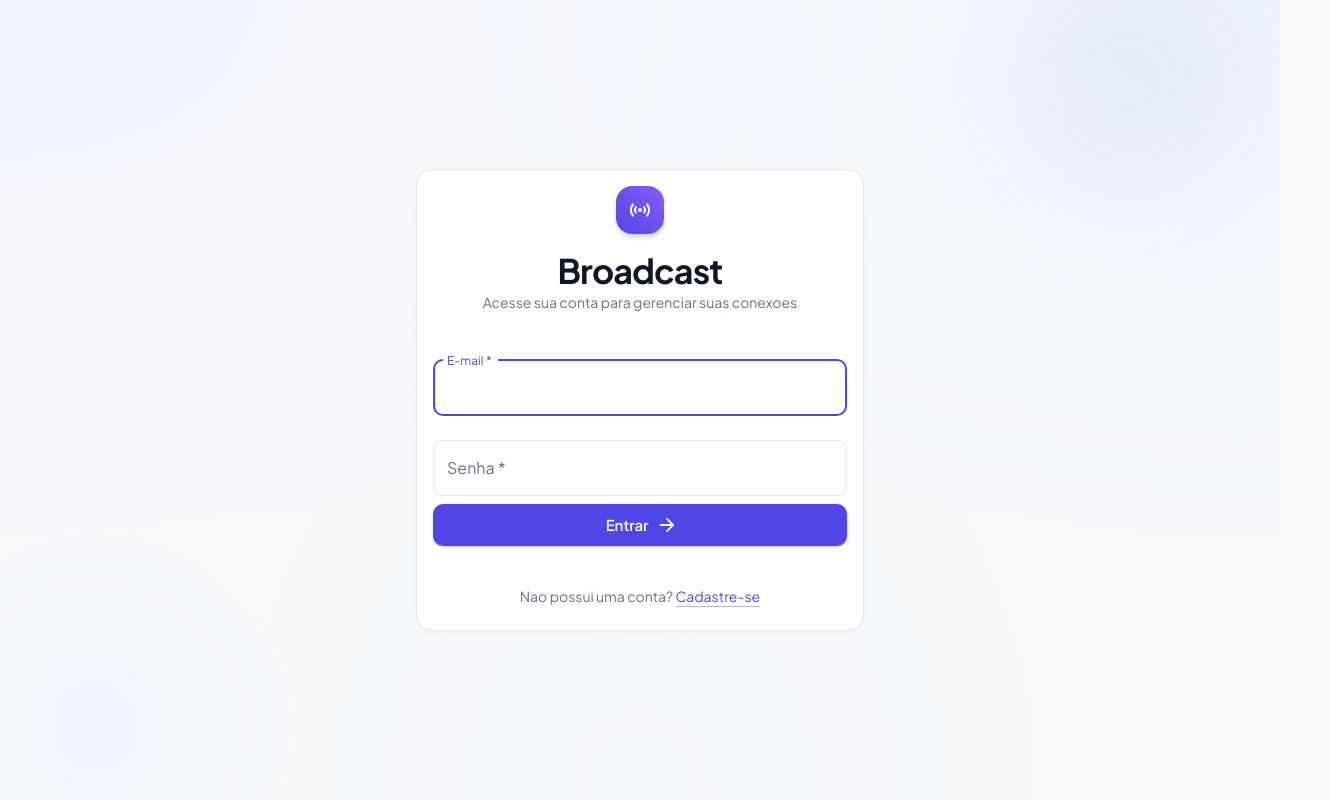
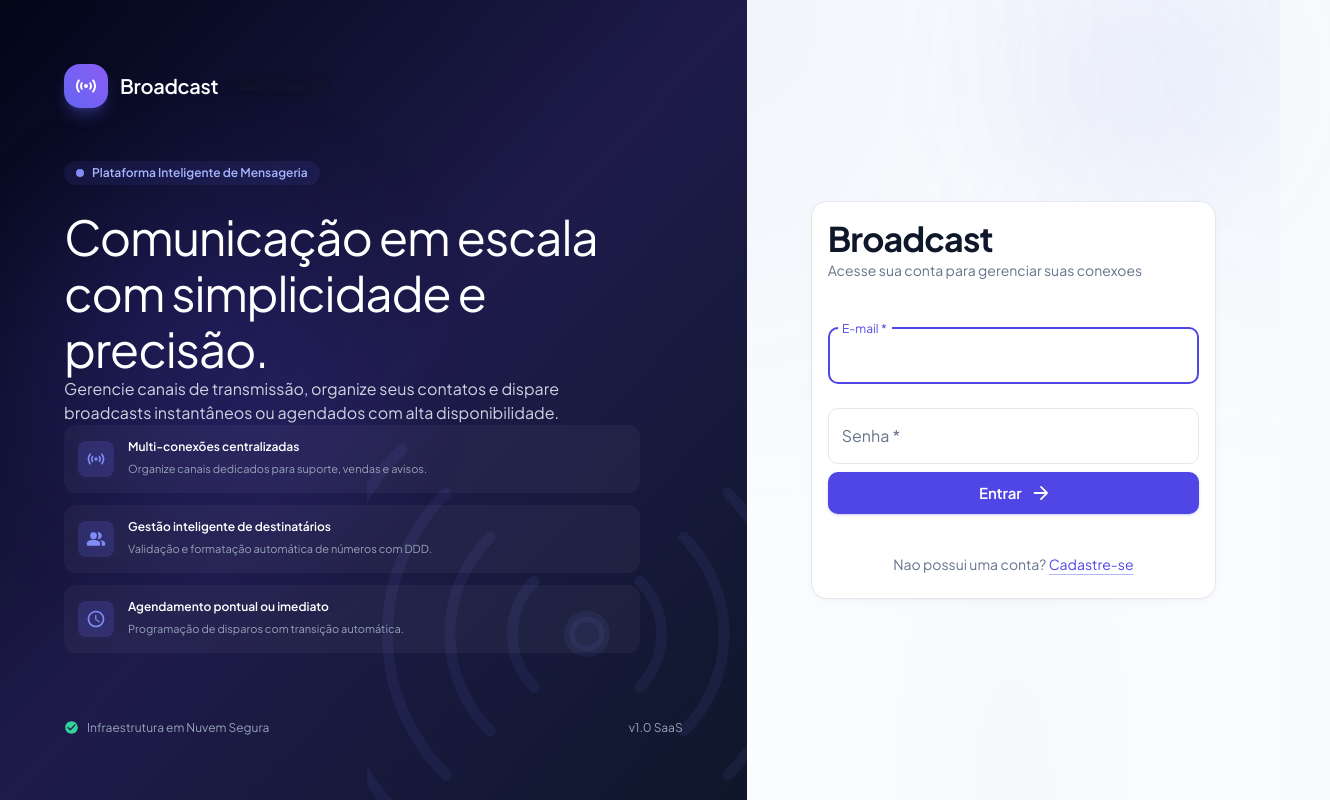
Before and after one commit to pierrecbrito/broadcast, a React (Vite) app in the folder web/: page /login in a window 1280 px wide. Shown: the whole page, 1330 px wide, since content can reach past the window. Built offline with nearby package versions, Linux system fonts and the light colour scheme; no server answers.

Commit message:
feat: implementa layout split-screen com painel hero na tela de login

```diff
--- a/web/src/pages/login.tsx
+++ b/web/src/pages/login.tsx
@@ -9,8 +9,12 @@ import Link from "@mui/material/Link";
 import TextField from "@mui/material/TextField";
 import Typography from "@mui/material/Typography";
 import Alert from "@mui/material/Alert";
+import Chip from "@mui/material/Chip";
 import SensorsRoundedIcon from "@mui/icons-material/SensorsRounded";
 import ArrowForwardRoundedIcon from "@mui/icons-material/ArrowForwardRounded";
+import CheckCircleRoundedIcon from "@mui/icons-material/CheckCircleRounded";
+import ScheduleRoundedIcon from "@mui/icons-material/ScheduleRounded";
+import PeopleAltRoundedIcon from "@mui/icons-material/PeopleAltRounded";
 import { useAuth } from "../hooks/use-auth";
 
 export function LoginPage() {
@@ -60,21 +64,146 @@ export function LoginPage() {
   };
 
   return (
-    <Box className="min-h-screen flex items-center justify-center p-4 sm:p-6 bg-slate-50 ambient-bg relative overflow-hidden">
-      {/* Ambient background glows */}
-      <div className="ambient-glow" />
-      <div className="ambient-glow-left" />
+    <Box className="min-h-screen grid grid-cols-1 lg:grid-cols-12 bg-white">
+      {/* PAINEL HERO (LADO ESQUERDO) */}
+      <Box className="hidden lg:flex lg:col-span-6 xl:col-span-7 flex-col justify-between p-10 xl:p-16 bg-gradient-to-br from-slate-950 via-indigo-950 to-slate-900 text-white relative overflow-hidden border-r border-slate-800/80">
+        {/* Marca d'agua decorativa de ondas de transmissao no fundo do hero */}
+        <Box
+          aria-hidden="true"
+          sx={{
+            position: "absolute",
+            right: -60,
+            bottom: -60,
+            pointerEvents: "none",
+            userSelect: "none",
+            zIndex: 0,
+            color: "rgba(129, 140, 248, 0.07)",
+          }}
+        >
+          <svg
+            width="440"
+            height="440"
+            viewBox="0 0 100 100"
+            fill="none"
+            stroke="currentColor"
+            strokeWidth="2.5"
+            strokeLinecap="round"
+          >
+            <circle cx="50" cy="50" r="4" fill="currentColor" />
+            <path d="M 38 38 A 17 17 0 0 0 38 62" />
+            <path d="M 62 38 A 17 17 0 0 1 62 62" />
+            <path d="M 28 28 A 31 31 0 0 0 28 72" />
+            <path d="M 72 28 A 31 31 0 0 1 72 72" />
+            <path d="M 18 18 A 45 45 0 0 0 18 82" />
+            <path d="M 82 18 A 45 45 0 0 1 82 82" />
+            <path d="M 8 8 A 59 59 0 0 0 8 92" />
+            <path d="M 92 8 A 59 59 0 0 1 92 92" />
+          </svg>
+        </Box>
 
-      <Card className="w-full max-w-md shadow-premium border border-slate-200/90 rounded-3xl bg-white/95 backdrop-blur-md relative z-10 overflow-hidden">
-        <CardContent className="p-8 sm:p-10">
-          <Box className="text-center mb-8">
-            <div className="w-12 h-12 rounded-2xl bg-gradient-to-tr from-indigo-600 to-violet-500 text-white flex items-center justify-center shadow-md shadow-indigo-500/25 mx-auto mb-4">
+        {/* Efeito de luz ambiente difusa */}
+        <div className="absolute top-1/4 left-10 w-80 h-80 rounded-full bg-indigo-600/15 filter blur-3xl pointer-events-none" />
+
+        {/* Topo do Hero: Marca e Badge */}
+        <Box className="relative z-10 flex items-center gap-3">
+          <div className="w-11 h-11 rounded-2xl bg-gradient-to-tr from-indigo-500 to-violet-500 text-white flex items-center justify-center shadow-lg shadow-indigo-500/30">
             <SensorsRoundedIcon fontSize="medium" />
           </div>
-            <Typography variant="h4" component="h1" className="font-extrabold text-slate-900 tracking-tight">
+          <Typography variant="h6" className="font-extrabold text-white tracking-tight text-xl">
             Broadcast
           </Typography>
-            <Typography variant="body2" className="text-slate-500 mt-1.5 font-normal">
+          <Chip
+            label="SaaS Console"
+            size="small"
+            className="text-[11px] font-semibold bg-indigo-500/20 text-indigo-300 border border-indigo-500/30"
+          />
+        </Box>
+
+        {/* Meio do Hero: Mensagem de Impacto e Recursos */}
+        <Box className="relative z-10 my-auto py-12 max-w-xl">
+          <div className="inline-flex items-center gap-2 px-3 py-1 rounded-full bg-indigo-500/10 border border-indigo-500/20 text-indigo-300 text-xs font-semibold mb-6">
+            <span className="w-2 h-2 rounded-full bg-indigo-400 animate-ping" />
+            Plataforma Inteligente de Mensageria
+          </div>
+
+          <Typography
+            variant="h3"
+            component="h2"
+            className="font-extrabold text-white tracking-tight leading-tight mb-4 text-3xl xl:text-4xl"
+          >
+            Comunicação em escala com simplicidade e precisão.
+          </Typography>
+
+          <Typography variant="body1" className="text-slate-300 text-base leading-relaxed mb-8 font-normal">
+            Gerencie canais de transmissão, organize seus contatos e dispare broadcasts instantâneos ou agendados com alta disponibilidade.
+          </Typography>
+
+          {/* Cards de destaques */}
+          <div className="space-y-3">
+            <div className="flex items-center gap-3.5 p-3.5 rounded-xl bg-white/[0.04] border border-white/[0.08] backdrop-blur-xs">
+              <div className="w-9 h-9 rounded-lg bg-indigo-500/20 text-indigo-400 flex items-center justify-center shrink-0">
+                <SensorsRoundedIcon fontSize="small" />
+              </div>
+              <div>
+                <span className="text-xs font-semibold text-white block">Multi-conexões centralizadas</span>
+                <span className="text-[11px] text-slate-400">Organize canais dedicados para suporte, vendas e avisos.</span>
+              </div>
+            </div>
+
+            <div className="flex items-center gap-3.5 p-3.5 rounded-xl bg-white/[0.04] border border-white/[0.08] backdrop-blur-xs">
+              <div className="w-9 h-9 rounded-lg bg-indigo-500/20 text-indigo-400 flex items-center justify-center shrink-0">
+                <PeopleAltRoundedIcon fontSize="small" />
+              </div>
+              <div>
+                <span className="text-xs font-semibold text-white block">Gestão inteligente de destinatários</span>
+                <span className="text-[11px] text-slate-400">Validação e formatação automática de números com DDD.</span>
+              </div>
+            </div>
+
+            <div className="flex items-center gap-3.5 p-3.5 rounded-xl bg-white/[0.04] border border-white/[0.08] backdrop-blur-xs">
+              <div className="w-9 h-9 rounded-lg bg-indigo-500/20 text-indigo-400 flex items-center justify-center shrink-0">
+                <ScheduleRoundedIcon fontSize="small" />
+              </div>
+              <div>
+                <span className="text-xs font-semibold text-white block">Agendamento pontual ou imediato</span>
+                <span className="text-[11px] text-slate-400">Programação de disparos com transição automática.</span>
+              </div>
+            </div>
+          </div>
+        </Box>
+
+        {/* Rodapé do Hero */}
+        <Box className="relative z-10 pt-4 border-t border-slate-800/60 flex items-center justify-between text-xs text-slate-400">
+          <div className="flex items-center gap-2">
+            <CheckCircleRoundedIcon sx={{ fontSize: 15 }} className="text-emerald-400" />
+            <span>Infraestrutura em Nuvem Segura</span>
+          </div>
+          <span>v1.0 SaaS</span>
+        </Box>
+      </Box>
+
+      {/* PAINEL DE FORMULARIO (LADO DIREITO) */}
+      <Box className="lg:col-span-6 xl:col-span-5 flex flex-col justify-center items-center p-6 sm:p-12 lg:p-16 bg-slate-50/60 ambient-bg relative">
+        <div className="ambient-glow" />
+
+        <div className="w-full max-w-md mx-auto relative z-10">
+          {/* Logo exibido apenas no Mobile quando o Hero estiver oculto */}
+          <Box className="lg:hidden flex items-center gap-3 mb-8">
+            <div className="w-10 h-10 rounded-xl bg-gradient-to-tr from-indigo-600 to-violet-500 text-white flex items-center justify-center shadow-md shadow-indigo-500/25">
+              <SensorsRoundedIcon fontSize="small" />
+            </div>
+            <Typography variant="h6" className="font-extrabold text-slate-900 tracking-tight text-xl">
+              Broadcast
+            </Typography>
+          </Box>
+
+          <Card className="w-full shadow-premium border border-slate-200/90 rounded-3xl bg-white/95 backdrop-blur-md overflow-hidden">
+            <CardContent className="p-8 sm:p-10">
+              <Box className="mb-8">
+                <Typography variant="h4" component="h1" className="font-extrabold text-slate-900 tracking-tight text-2xl sm:text-3xl mb-1.5">
+                  Broadcast
+                </Typography>
+                <Typography variant="body2" className="text-slate-500 font-normal">
                   Acesse sua conta para gerenciar suas conexoes
                 </Typography>
               </Box>
@@ -144,6 +273,8 @@ export function LoginPage() {
               </Box>
             </CardContent>
           </Card>
+        </div>
+      </Box>
     </Box>
   );
 }
```
Lines whose indentation alone changed are shown as unchanged.
